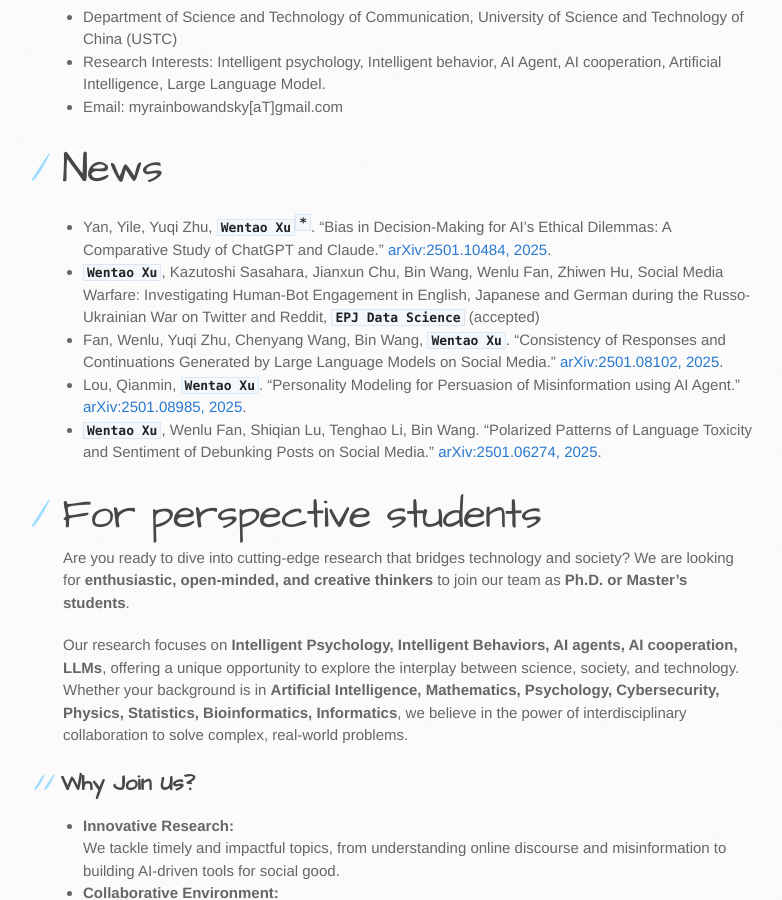
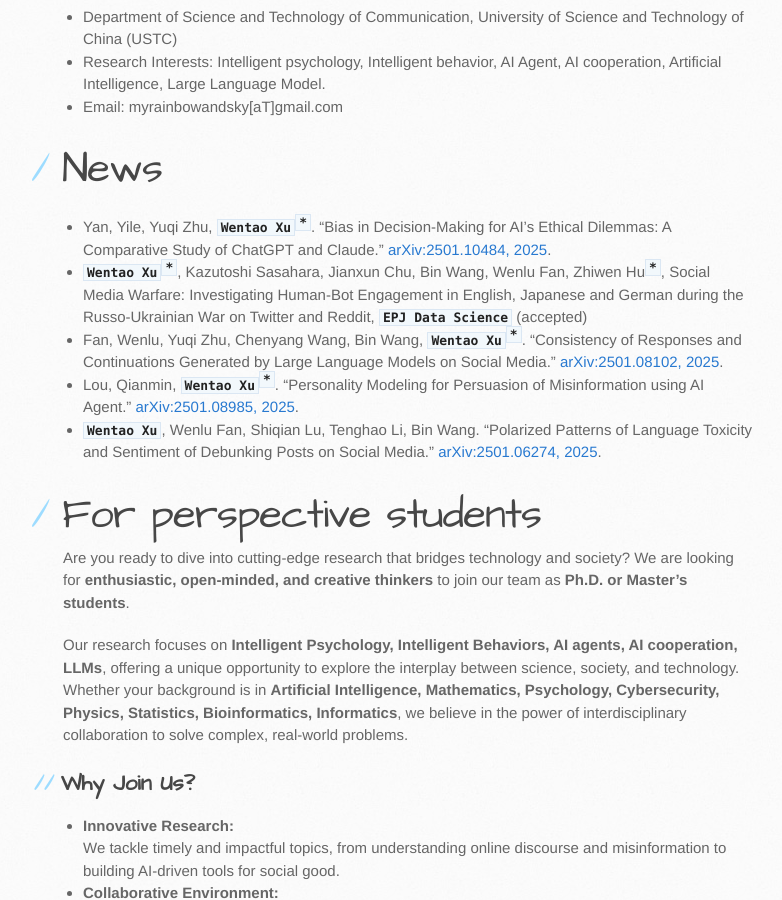
Before and after one commit to myrainbowandsky/myrainbowandsky.github.io, a Jekyll site: the page built from index.md, in a window 1280 px wide and 900 px high, scrolled down 584 px. Shown: the whole window, without its empty margins (107-889 px from the left). Built offline with Jekyll 4.4.1, drawn with Linux system fonts in a browser that asks for light colours; the repository's description, which GitHub fills in, is left out.

```diff
--- a/index.md
+++ b/index.md
@@ -18,9 +18,9 @@ layout: default
 
 # News
 * Yan, Yile, Yuqi Zhu, **`Wentao Xu`**<sup>**`*`**</sup>. "Bias in Decision-Making for AI's Ethical Dilemmas: A Comparative Study of ChatGPT and Claude." [arXiv:2501.10484, 2025](https://arxiv.org/abs/2501.10484).
-* **`Wentao Xu`**, Kazutoshi Sasahara, Jianxun Chu, Bin Wang, Wenlu Fan, Zhiwen Hu, Social Media Warfare: Investigating Human-Bot Engagement in English, Japanese and German during the Russo-Ukrainian War on Twitter and Reddit, **`EPJ Data Science`** (accepted)
-* Fan, Wenlu, Yuqi Zhu, Chenyang Wang, Bin Wang, **`Wentao Xu`**. "Consistency of Responses and Continuations Generated by Large Language Models on Social Media." [arXiv:2501.08102, 2025](https://arxiv.org/abs/2501.08102).
-* Lou, Qianmin, **`Wentao Xu`**. "Personality Modeling for Persuasion of Misinformation using AI Agent." [arXiv:2501.08985, 2025](https://arxiv.org/abs/2501.08985).
+* **`Wentao Xu`**<sup>**`*`**</sup>, Kazutoshi Sasahara, Jianxun Chu, Bin Wang, Wenlu Fan, Zhiwen Hu<sup>**`*`**</sup>, Social Media Warfare: Investigating Human-Bot Engagement in English, Japanese and German during the Russo-Ukrainian War on Twitter and Reddit, **`EPJ Data Science`** (accepted)
+* Fan, Wenlu, Yuqi Zhu, Chenyang Wang, Bin Wang, **`Wentao Xu`**<sup>**`*`**</sup>. "Consistency of Responses and Continuations Generated by Large Language Models on Social Media." [arXiv:2501.08102, 2025](https://arxiv.org/abs/2501.08102).
+* Lou, Qianmin, **`Wentao Xu`**<sup>**`*`**</sup>. "Personality Modeling for Persuasion of Misinformation using AI Agent." [arXiv:2501.08985, 2025](https://arxiv.org/abs/2501.08985).
 * **`Wentao Xu`**, Wenlu Fan, Shiqian Lu, Tenghao Li, Bin Wang. "Polarized Patterns of Language Toxicity and Sentiment of Debunking Posts on Social Media." [arXiv:2501.06274, 2025](https://arxiv.org/abs/2501.06274).
 
 # For perspective students
```
